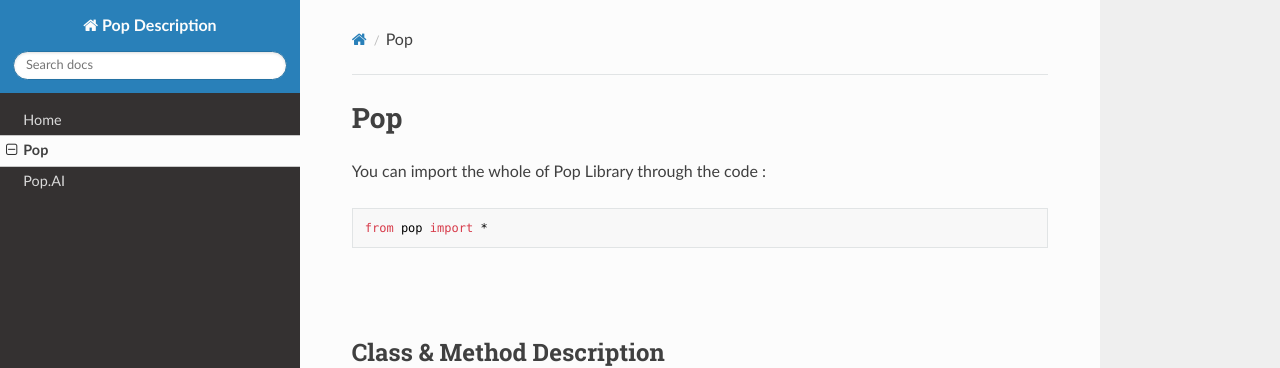
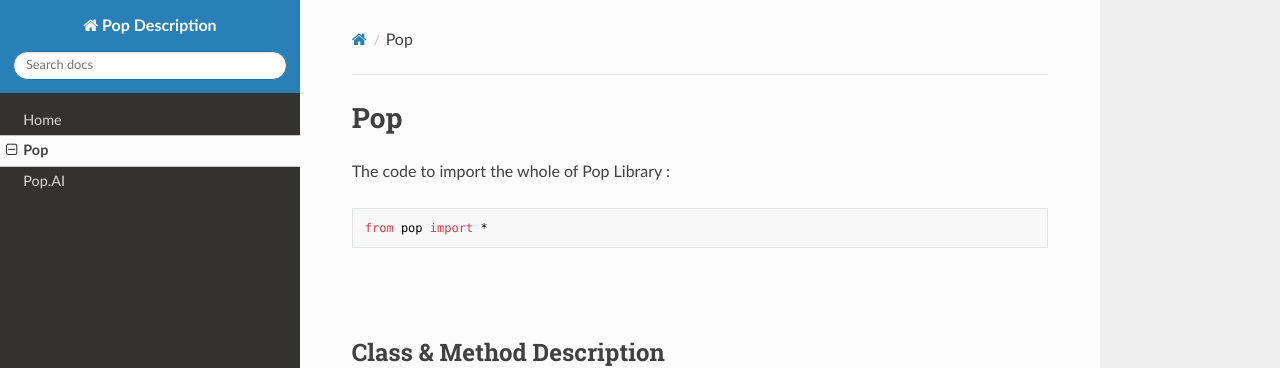
Before and after one commit to hbe-dev/pop_docs, an MkDocs documentation site: the page built from docs/pop.md, in a window 1280 px wide and 900 px high. Shown: the top 368 px of the window. Built offline with MkDocs 1.6.1, drawn with Linux system fonts in a browser that asks for light colours; nearby versions of some CDN libraries.

Commit message:
Update pop.md

````diff
--- a/docs/pop.md
+++ b/docs/pop.md
@@ -1,5 +1,5 @@
 <h1> Pop </h1>
-You can import the whole of Pop Library through the code :
+The code to import the whole of Pop Library :
 
 ```
 from pop import *
````
